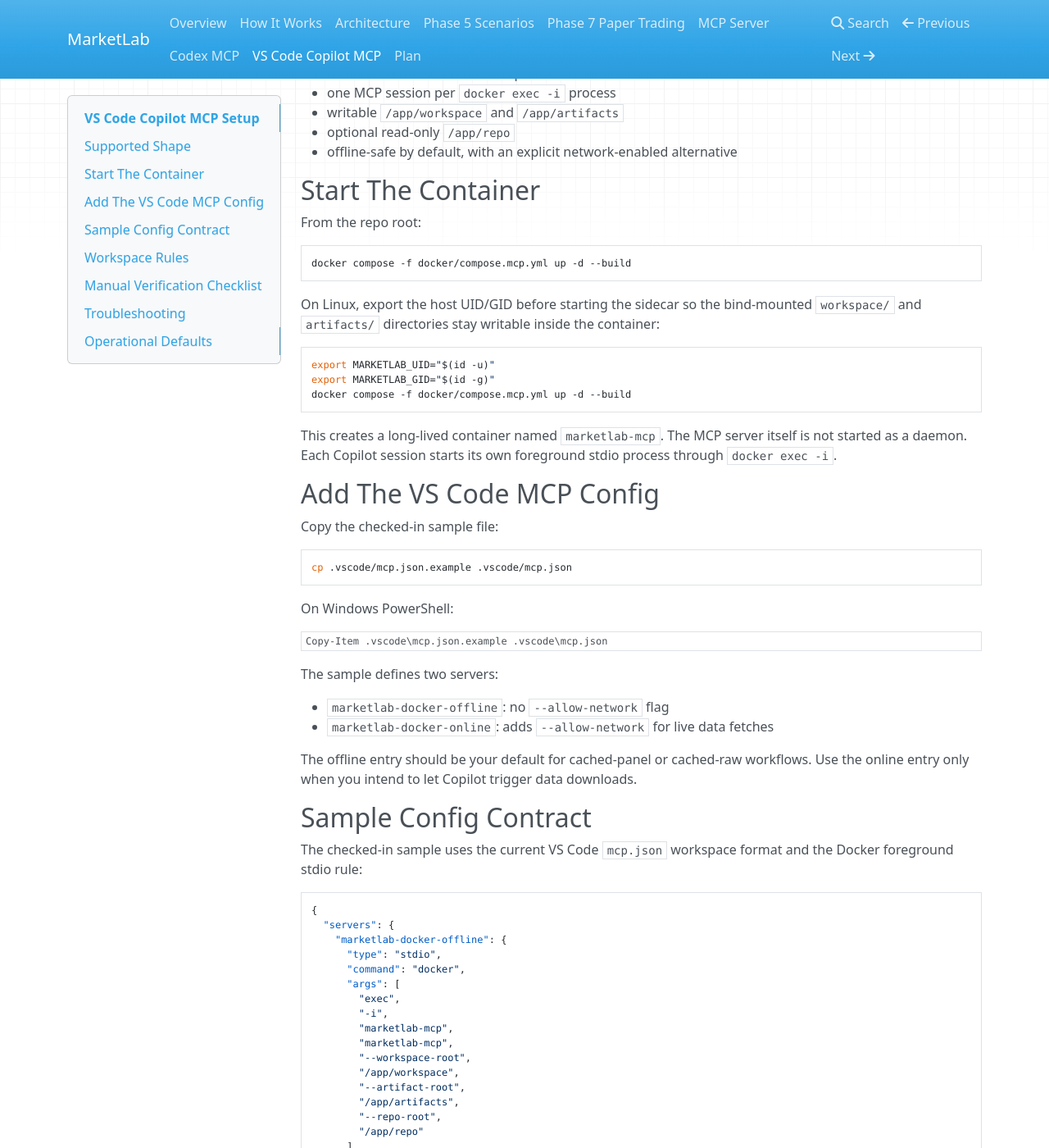
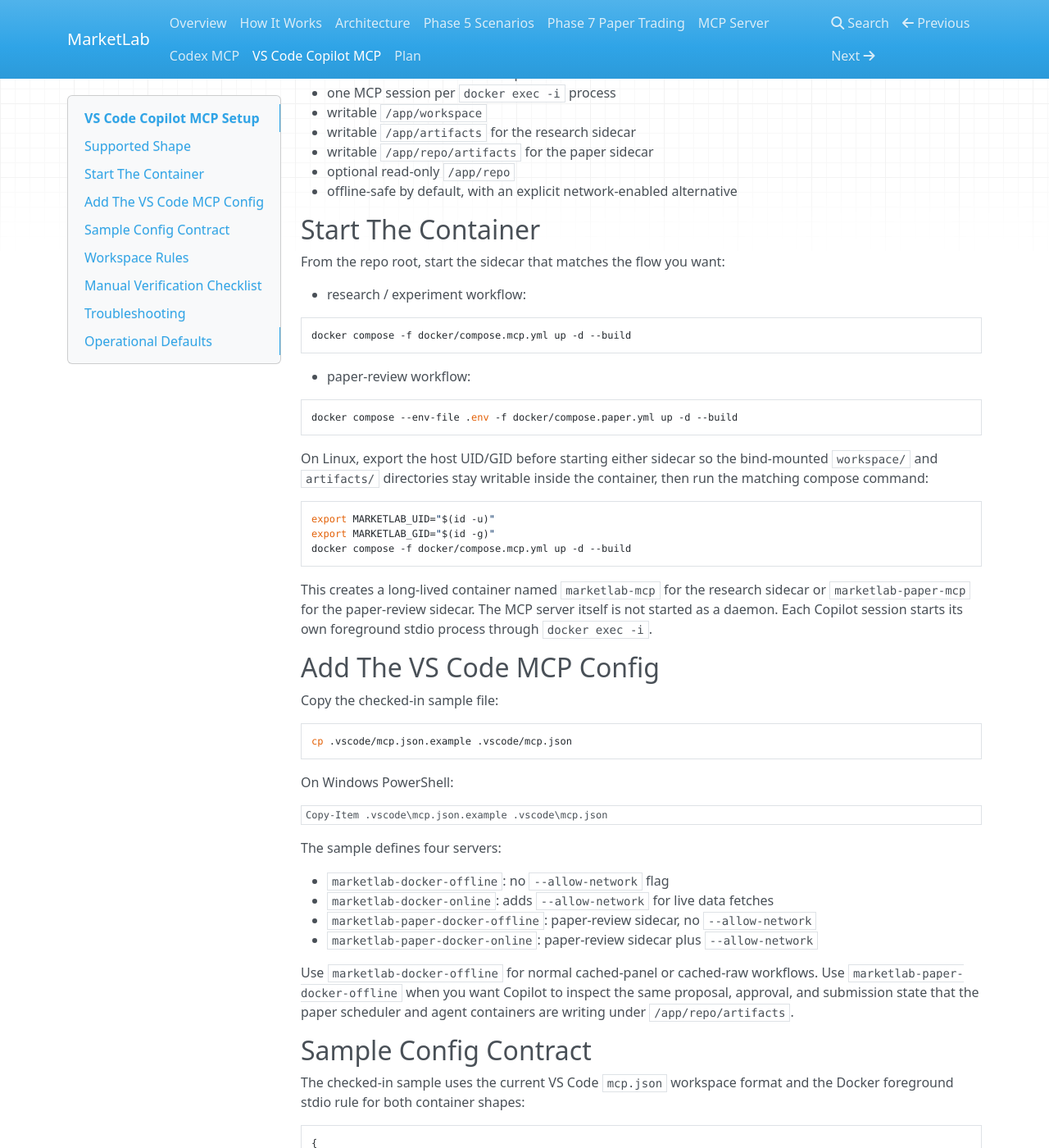
Before and after one commit to ricardogr07/market-lab, an MkDocs documentation site: the page built from docs/mcp-vscode-copilot.md, in a window 1280 px wide and 1400 px high, scrolled down 360 px. Shown: the whole window at 82% size. Built offline with MkDocs 1.6.1, drawn with Linux system fonts in a browser that asks for light colours; nearby versions of some CDN libraries; some of the changed text lies outside the part shown.

Commit message:
feat(mcp): finalize paper-sidecar MCP samples and docs

````diff
--- a/docs/mcp-vscode-copilot.md
+++ b/docs/mcp-vscode-copilot.md
@@ -1,6 +1,6 @@
 # VS Code Copilot MCP Setup
 
-This guide documents the supported VS Code stable path for connecting GitHub Copilot Chat to the Docker-packaged `marketlab-mcp` server.
+This guide documents the supported VS Code stable path for connecting GitHub Copilot Chat to the Docker-packaged `marketlab-mcp` server for both the research workflow and the paper-review sidecar.
 
 The design stays generic-MCP-first:
 
@@ -13,19 +13,29 @@
 
 - VS Code stable with GitHub Copilot Chat
 - one MCP session per `docker exec -i` process
-- writable `/app/workspace` and `/app/artifacts`
+- writable `/app/workspace`
+- writable `/app/artifacts` for the research sidecar
+- writable `/app/repo/artifacts` for the paper sidecar
 - optional read-only `/app/repo`
 - offline-safe by default, with an explicit network-enabled alternative
 
 ## Start The Container
 
-From the repo root:
+From the repo root, start the sidecar that matches the flow you want:
+
+- research / experiment workflow:
 
 ```bash
 docker compose -f docker/compose.mcp.yml up -d --build
 ```
 
-On Linux, export the host UID/GID before starting the sidecar so the bind-mounted `workspace/` and `artifacts/` directories stay writable inside the container:
+- paper-review workflow:
+
+```bash
+docker compose --env-file .env -f docker/compose.paper.yml up -d --build
+```
+
+On Linux, export the host UID/GID before starting either sidecar so the bind-mounted `workspace/` and `artifacts/` directories stay writable inside the container, then run the matching compose command:
 
 ```bash
 export MARKETLAB_UID="$(id -u)"
@@ -33,7 +43,7 @@
 docker compose -f docker/compose.mcp.yml up -d --build
 ```
 
-This creates a long-lived container named `marketlab-mcp`. The MCP server itself is not started as a daemon. Each Copilot session starts its own foreground stdio process through `docker exec -i`.
+This creates a long-lived container named `marketlab-mcp` for the research sidecar or `marketlab-paper-mcp` for the paper-review sidecar. The MCP server itself is not started as a daemon. Each Copilot session starts its own foreground stdio process through `docker exec -i`.
 
 ## Add The VS Code MCP Config
 
@@ -49,16 +59,18 @@
 Copy-Item .vscode\mcp.json.example .vscode\mcp.json
 ```
 
-The sample defines two servers:
+The sample defines four servers:
 
 - `marketlab-docker-offline`: no `--allow-network` flag
 - `marketlab-docker-online`: adds `--allow-network` for live data fetches
+- `marketlab-paper-docker-offline`: paper-review sidecar, no `--allow-network`
+- `marketlab-paper-docker-online`: paper-review sidecar plus `--allow-network`
 
-The offline entry should be your default for cached-panel or cached-raw workflows. Use the online entry only when you intend to let Copilot trigger data downloads.
+Use `marketlab-docker-offline` for normal cached-panel or cached-raw workflows. Use `marketlab-paper-docker-offline` when you want Copilot to inspect the same proposal, approval, and submission state that the paper scheduler and agent containers are writing under `/app/repo/artifacts`.
 
 ## Sample Config Contract
 
-The checked-in sample uses the current VS Code `mcp.json` workspace format and the Docker foreground stdio rule:
+The checked-in sample uses the current VS Code `mcp.json` workspace format and the Docker foreground stdio rule for both container shapes:
 
 ```json
 {
@@ -78,6 +90,22 @@
         "--repo-root",
         "/app/repo"
       ]
+    },
+    "marketlab-paper-docker-offline": {
+      "type": "stdio",
+      "command": "docker",
+      "args": [
+        "exec",
+        "-i",
+        "marketlab-paper-mcp",
+        "marketlab-mcp",
+        "--workspace-root",
+        "/app/workspace",
+        "--artifact-root",
+        "/app/repo/artifacts",
+        "--repo-root",
+        "/app/repo"
+      ]
     }
   }
 }
@@ -89,7 +117,8 @@
 
 - Keep the repo mount read-only.
 - Create and patch configs inside `/app/workspace`.
-- Write all run outputs under `/app/artifacts`.
+- Write research run outputs under `/app/artifacts`.
+- Use `/app/repo/artifacts` only when you intentionally want the paper-review sidecar to read the tracked paper state written by the scheduler and agent.
 - Use `marketlab_copy_repo_config` when you want to start from a tracked repo config.
 - Do not point Copilot at a repo-writable container flow by default.
 
@@ -97,24 +126,27 @@
 
 After copying `.vscode/mcp.json` and reloading VS Code:
 
-1. Open Copilot Chat in agent mode and confirm the `marketlab-docker-offline` server is available.
-2. Call `marketlab_server_info` and verify the response reports `transport=stdio`.
-3. Call `marketlab_workspace_info` and verify the mounted workspace and artifact roots match `/app/workspace` and `/app/artifacts`.
-4. Create one config from a template with `marketlab_create_config_from_template`.
-5. Validate that config with `marketlab_validate_config`.
-6. Run one offline-safe job from cached data through `marketlab_plan_run` and `marketlab_start_job`.
-7. Inspect the finished run with `marketlab_get_run_summary` and one of the artifact readers.
+1. Open Copilot Chat in agent mode and confirm `marketlab-docker-offline` and `marketlab-paper-docker-offline` are available.
+2. Attach to `marketlab-docker-offline`, call `marketlab_server_info`, and verify the response reports `transport=stdio`.
+3. Attach to `marketlab-docker-offline`, call `marketlab_workspace_info`, and verify the roots match `/app/workspace` and `/app/artifacts`.
+4. Attach to `marketlab-paper-docker-offline`, call `marketlab_workspace_info`, and verify the artifact root is `/app/repo/artifacts`.
+5. Attach to `marketlab-paper-docker-offline`, call `marketlab_get_paper_status` with `config_path="configs/experiment.qqq_paper_daily.yaml"`.
+6. Use the research sidecar for `marketlab_create_config_from_template` and `marketlab_validate_config`.
+7. Run one offline-safe research job through `marketlab_plan_run` and `marketlab_start_job`, then inspect it with `marketlab_get_run_summary`.
 
 ## Troubleshooting
 
 - If VS Code cannot start the server, run `docker ps` and verify the container name is exactly `marketlab-mcp`.
+- If the paper entry cannot start, verify the paper stack is up and the container name is exactly `marketlab-paper-mcp`.
 - If Copilot connects but job planning says network is required, switch to the online server or preload the raw cache / prepared panel.
 - If config writes fail on Linux, make sure `MARKETLAB_UID` and `MARKETLAB_GID` match `id -u` and `id -g` before starting the compose sidecar.
 - If config writes fail, verify the host `workspace/` and `artifacts/` directories exist and are writable on the host.
+- If paper review tools do not show the latest state, confirm the paper sidecar is using `--artifact-root /app/repo/artifacts`.
 - If the repo copy tool fails, verify the repo mount is present at `/app/repo`.
 
 ## Operational Defaults
 
 - Use `marketlab-docker-offline` for normal review and cached-run flows.
+- Use `marketlab-paper-docker-offline` for proposal review and approval against the tracked paper loop state.
 - Keep credentials on the host side; do not bake secrets into the image or commit them into `.vscode/mcp.json`.
 - Treat this as the supported VS Code stable path. Other MCP clients can still reuse the same `docker exec -i marketlab-mcp ...` contract.
````
Also changed, not shown: README.md (+6 -4 lines), docs/codex-mcp.md (+48 -17 lines), docs/paper-trading.md (+5 -0 lines), 3 other files.
